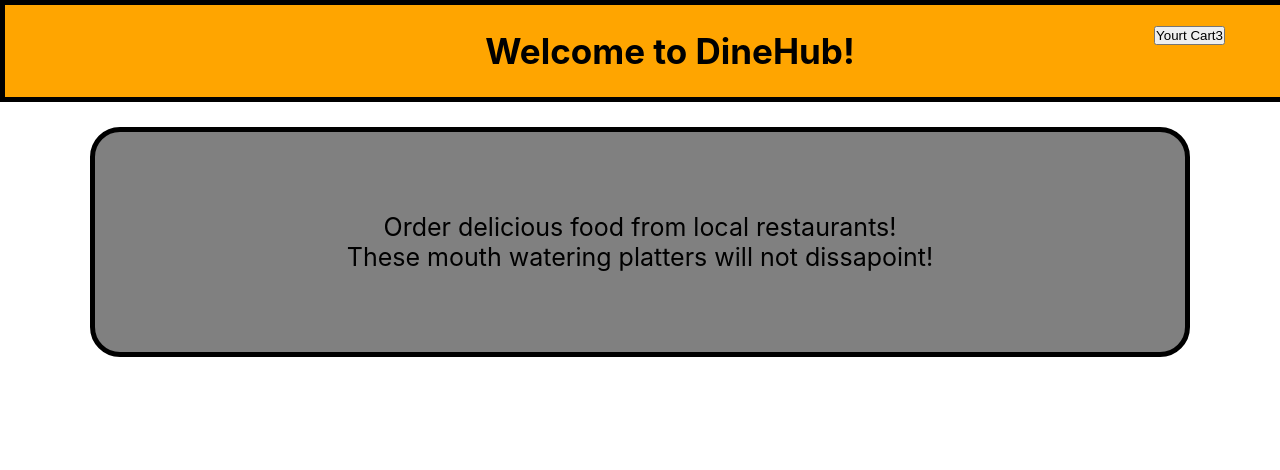
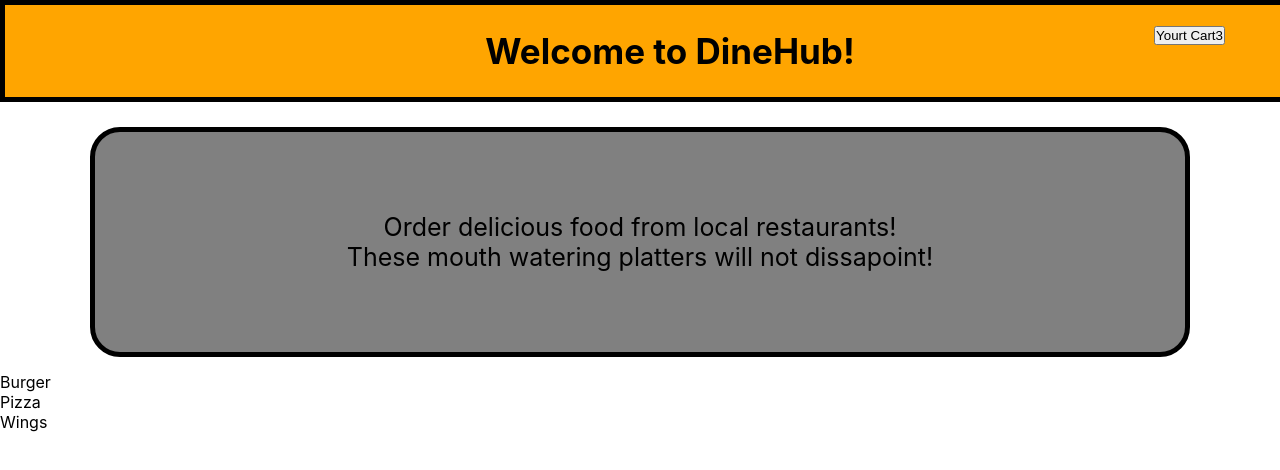
Before and after one commit to jerenteria/my_food_order_app, a React (Create React App) app in the folder food-order-app/: page / in a window 1280 px wide. Shown: the top 470 px of the page. Built offline with nearby package versions, Linux system fonts and the light colour scheme.

Commit message:
added meals

```diff
--- a/food-order-app/src/App.js
+++ b/food-order-app/src/App.js
@@ -1,5 +1,6 @@
 import './App.css';
 import Cart from './components/Cart';
+import Food from './Food/Food'
 
 function App() {
   return (
@@ -13,8 +14,10 @@ function App() {
         <p>Order delicious food from local restaurants! </p>
 
         <p>These mouth watering platters will not dissapoint!</p>
-
         </div>
+      </section>
+      <section>
+        <Food />
       </section>
     </div>
   );
--- /dev/null
+++ b/food-order-app/src/Food/Food.js
@@ -0,0 +1,32 @@
+const available_food = [
+    {
+        id: 1,
+        name: 'Burger',
+        description: 'Best burger you ever had!',
+        price: '5.99'
+    },
+    {
+        id: 2,
+        name: 'Pizza',
+        description: 'Best pizza you ever had!',
+        price: 9.99
+    },
+    {
+        id: 3,
+        name: 'Wings',
+        description: 'Best wings you ever had!',
+        price: 8.99
+    }
+]
+
+
+const Food = () => {
+const foodList = available_food.map(food => <li>{food.name}</li>);
+    return (
+        <ul>
+            {foodList}
+        </ul>
+    )
+};
+
+export default Food;
```
